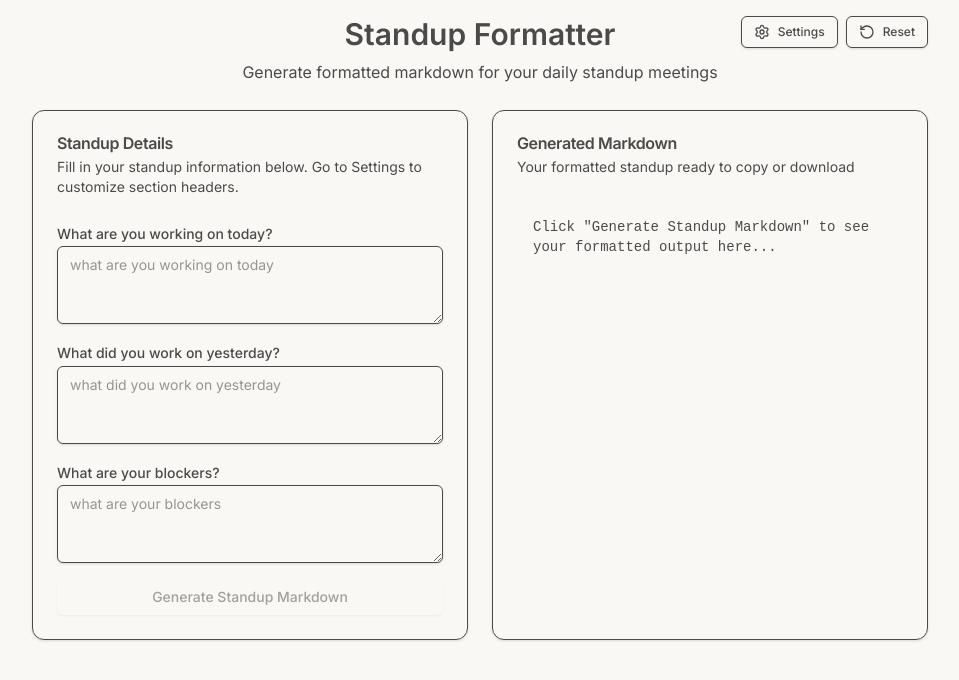
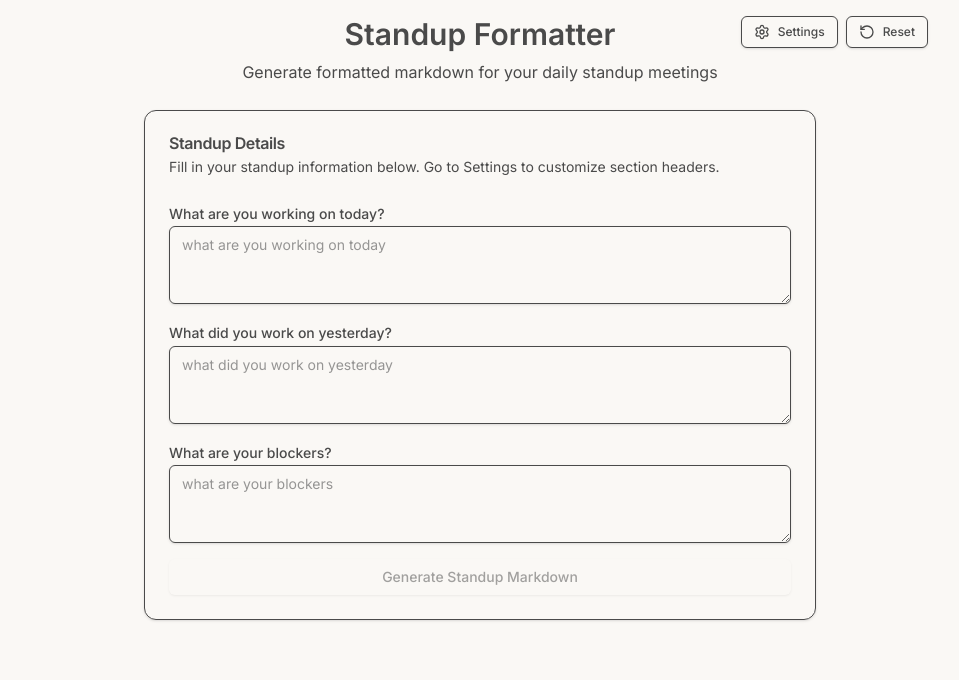
Before and after one commit to jarrensj/gmatcha, a Next.js app: page / in a window 1280 px wide. Shown: the top 680 px of the page, without its empty margins (160-1119 px from the left). Built offline with nearby package versions, Linux system fonts and the light colour scheme.

Commit message:
feat: implement single-card workflow
- click edit to go back to input form

```diff
--- a/app/page.tsx
+++ b/app/page.tsx
@@ -191,9 +191,9 @@ export default function Home() {
         </p>
       </div>
 
-      <div className="grid gap-6 md:grid-cols-2">
-        {/* Input Form */}
-        <Card>
+      {!showOutput ? (
+        /* Input Form */
+        <Card className="max-w-2xl mx-auto">
           <CardHeader>
             <CardTitle>Standup Details</CardTitle>
             <CardDescription>Fill in your standup information below. Go to Settings to customize section headers.</CardDescription>
@@ -251,29 +251,32 @@ export default function Home() {
             </Button>
           </CardContent>
         </Card>
-
-        {/* Output */}
-        <Card>
+      ) : (
+        /* Output */
+        <Card className="max-w-2xl mx-auto">
           <CardHeader>
             <CardTitle>Generated Markdown</CardTitle>
-            <CardDescription>Your formatted standup ready to copy or download</CardDescription>
+            <CardDescription>Your formatted standup ready to copy</CardDescription>
           </CardHeader>
           <CardContent className="space-y-4">
             <div className="relative">
               <pre className="bg-muted p-4 rounded-md text-sm overflow-auto max-h-96 whitespace-pre-wrap">
-                {markdownOutput || 'Click "Generate Standup Markdown" to see your formatted output here...'}
+                {markdownOutput}
               </pre>
             </div>
 
-            {markdownOutput && (
-              <Button variant="outline" size="sm" onClick={copyToClipboard} className="w-full">
+            <div className="flex gap-2">
+              <Button variant="outline" onClick={copyToClipboard} className="flex-1">
                 <Copy className="w-4 h-4 mr-2" />
                 Copy to Clipboard
               </Button>
-            )}
+              <Button variant="outline" onClick={() => setShowOutput(false)} className="flex-1">
+                Edit
+              </Button>
+            </div>
           </CardContent>
         </Card>
-      </div>
+      )}
     </div>
   );
 
```
